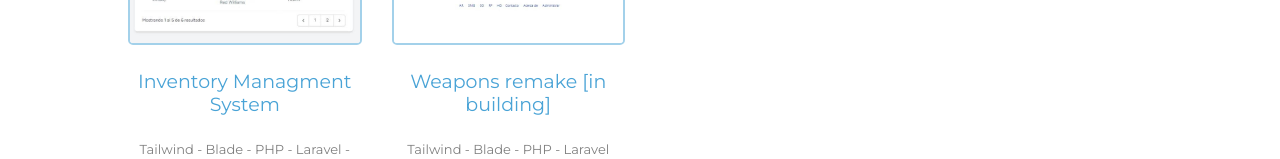
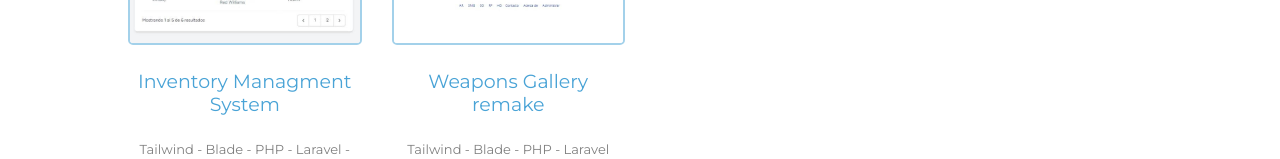
Before and after one commit to FernandoMeroDev/portfolio, a plain HTML site: page index.html in a window 1280 px wide. Shown: the part 2309-2468 px from the top of the page. Drawn offline with nearby package versions, Linux system fonts and the light colour scheme.

Commit message:
Update WeaponsGallery project status

```diff
--- a/index.html
+++ b/index.html
@@ -230,7 +230,7 @@
 					</a>
 					<a href="https://github.com/KetteiPrOt/WeaponsGallery" class="github-link">
 						<h3 class="project-name">
-							Weapons remake [in building]
+							Weapons Gallery remake
 						</h3>
 					</a>
 					<p class="paragraph">Tailwind - Blade - PHP - Laravel</p>
```
